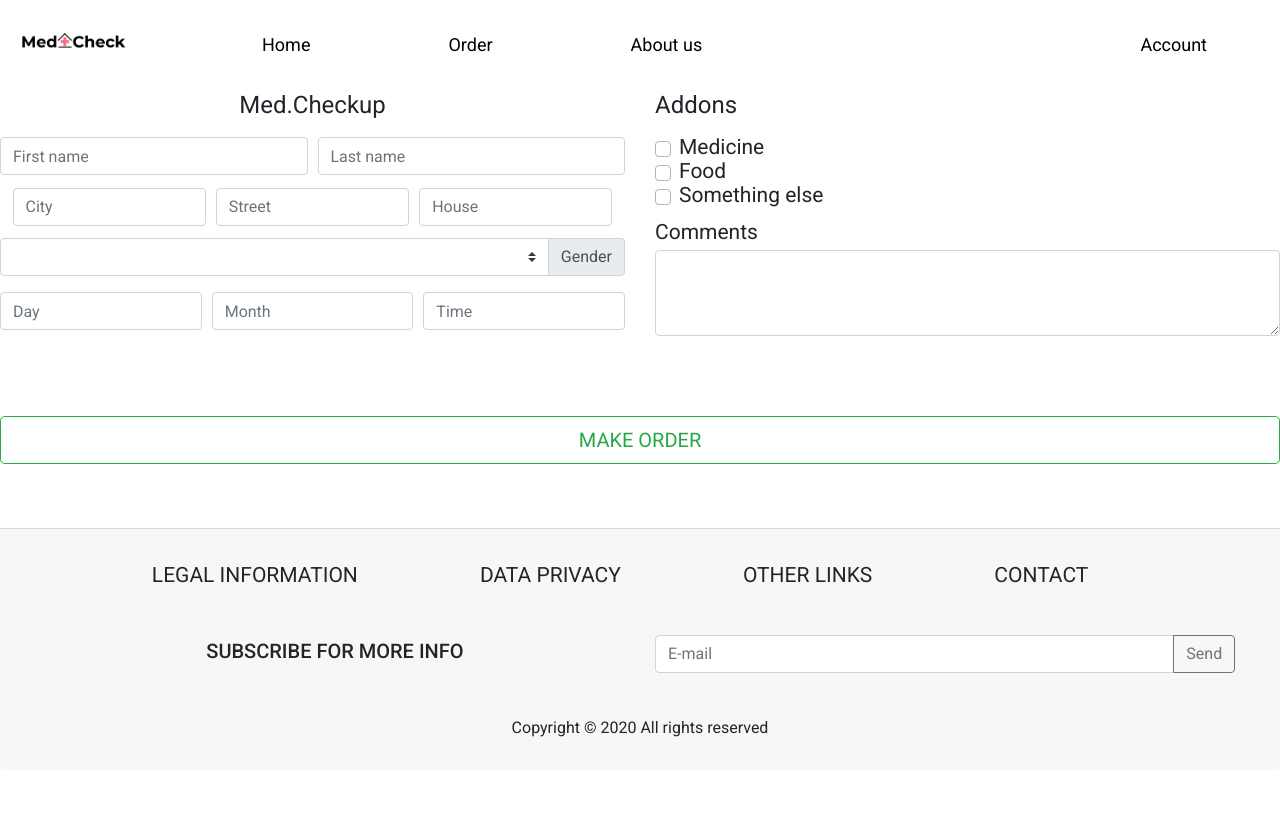
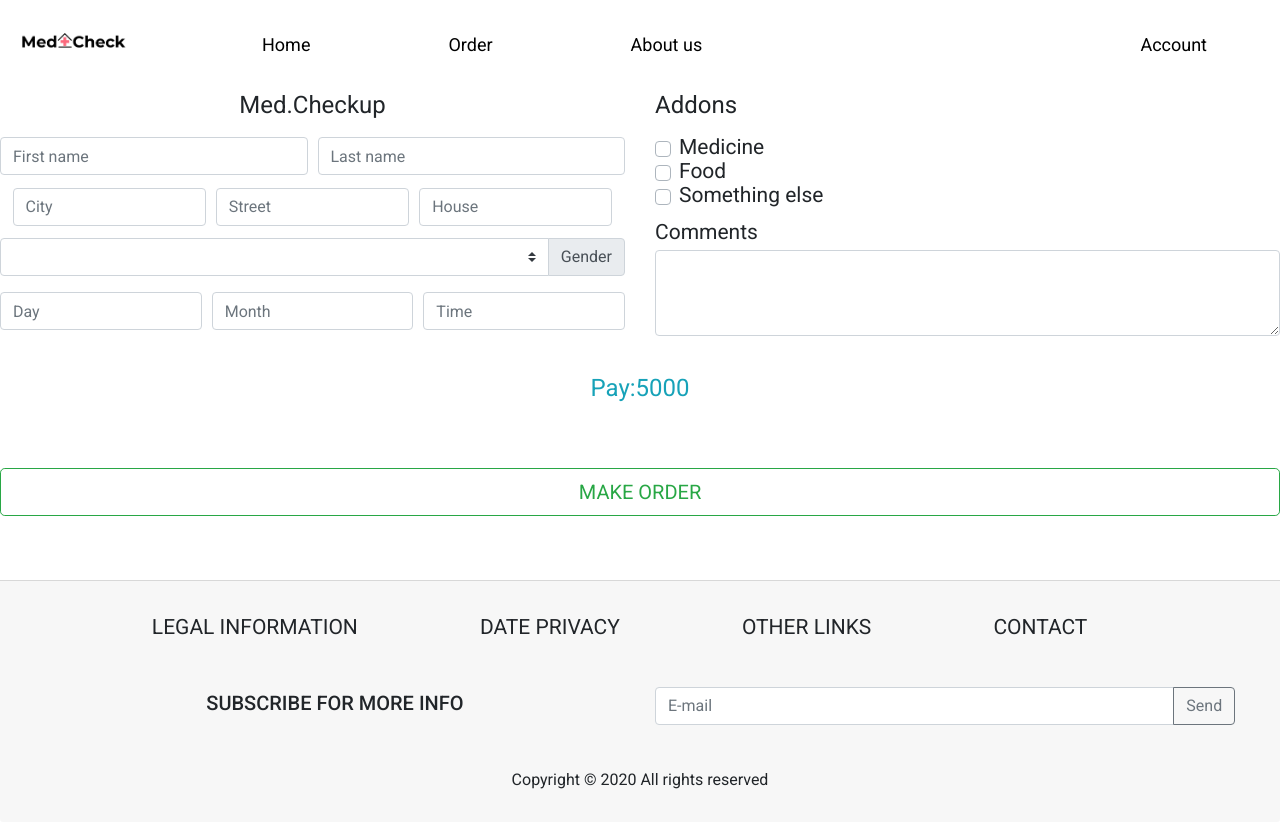
Before and after one commit to RomankinRoma/medCheck, an Angular app: page /order in a window 1280 px wide. Before the commit the page ends 800 px from the top, so only its background shows below. Built offline with nearby package versions, Linux system fonts and the light colour scheme.

Commit message:
add pipes

```diff
--- a/src/app/app.module.ts
+++ b/src/app/app.module.ts
@@ -14,6 +14,7 @@ import { BrowserAnimationsModule } from '@angular/platform-browser/animations';
 import {MatToolbarModule} from '@angular/material/toolbar';
 import {FormsModule} from '@angular/forms';
 import { LoginComponent } from './components/login/login.component';
+import {OrderPipe} from './pipes/OrderPipe';
 
 @NgModule({
   declarations: [
@@ -25,7 +26,8 @@ import { LoginComponent } from './components/login/login.component';
     OrderComponent,
     AccountComponent,
     AboutComponent,
-    LoginComponent
+    LoginComponent,
+    OrderPipe
   ],
     imports: [
         BrowserModule,
--- a/src/app/components/account/account.component.ts
+++ b/src/app/components/account/account.component.ts
@@ -6,8 +6,6 @@ import {
   DoCheck,
   OnChanges, OnDestroy,
   OnInit,
-  Output,
-  ViewChild
 } from '@angular/core';
 import {LoginComponent} from '../login/login.component';
 
--- a/src/app/components/footer/footer.component.html
+++ b/src/app/components/footer/footer.component.html
@@ -1,9 +1,9 @@
 <footer class="card-footer">
   <div class="row">
-  <span>LEGAL INFORMATION</span>
-  <span>DATA PRIVACY</span>
-  <span>OTHER LINKS</span>
-  <span>CONTACT</span>
+  <span>{{legInfo|uppercase}}</span>
+  <span>{{datePriv|uppercase}}</span>
+  <span>{{other|uppercase}}</span>
+  <span>{{cont|uppercase}}</span>
   </div>
   <div class="row">
     <div class="col">
--- a/src/app/components/footer/footer.component.ts
+++ b/src/app/components/footer/footer.component.ts
@@ -7,6 +7,10 @@ import { Component, OnInit } from '@angular/core';
 })
 export class FooterComponent implements OnInit {
 
+  legInfo = 'legal information';
+  datePriv = 'date privacy';
+  other = 'other links';
+  cont = 'contact';
   constructor() { }
 
   ngOnInit(): void {
--- a/src/app/components/order/order.component.html
+++ b/src/app/components/order/order.component.html
@@ -53,15 +53,15 @@
   <div class="col">
       <h1>Addons</h1>
     <div class="custom-control custom-checkbox">
-      <input type="checkbox" class="custom-control-input" id="customCheck1">
+      <input type="checkbox" [(ngModel)]="med" class="custom-control-input" id="customCheck1">
       <label class="custom-control-label" for="customCheck1">Medicine</label>
     </div>
     <div class="custom-control custom-checkbox">
-      <input type="checkbox" class="custom-control-input" id="customCheck2">
+      <input type="checkbox" [(ngModel)]="food" class="custom-control-input" id="customCheck2">
       <label class="custom-control-label" for="customCheck2">Food</label>
     </div>
     <div class="custom-control custom-checkbox">
-      <input type="checkbox" class="custom-control-input" id="customCheck3">
+      <input type="checkbox" [(ngModel)]="other" class="custom-control-input" id="customCheck3">
       <label class="custom-control-label" for="customCheck3">Something else</label>
     </div>
     <div class="form-group">
@@ -70,4 +70,6 @@
     </div>
   </div>
 </div>
+<br>
+<h1 class="text-center text-info">Pay:{{ money |orderPipe:med:food:other }}</h1>
 <button type="button" (click)="setDate(day,month,time)" class="btn btn-outline-success btn-lg btn-block">MAKE ORDER</button>
--- a/src/app/components/order/order.component.ts
+++ b/src/app/components/order/order.component.ts
@@ -19,6 +19,9 @@ export class OrderComponent implements OnInit, OnChanges, DoCheck, AfterContentI
   AfterContentChecked, AfterViewInit, AfterViewChecked, OnDestroy {
 
   checked: boolean;
+  med: boolean;
+  food: boolean;
+  other: boolean;
   name: string;
   surname: string;
   city: string;
@@ -29,6 +32,7 @@ export class OrderComponent implements OnInit, OnChanges, DoCheck, AfterContentI
   day: number;
   month: number;
   time: number;
+  money = 5000;
   constructor() { }
 
   ngOnInit(): void {
--- /dev/null
+++ b/src/app/pipes/OrderPipe.ts
@@ -0,0 +1,18 @@
+import { Pipe, PipeTransform } from '@angular/core';
+@Pipe({name: 'orderPipe'})
+
+export class OrderPipe implements PipeTransform {
+  transform(money:number,med:boolean,food:boolean,some:boolean): any {
+    if (med === true){
+          money=money+1000;
+        }
+    if (food === true){
+      money=money+1000;
+    }
+    if (some === true){
+      money=money+1000;
+    }
+    return money;
+  }
+
+}
```
